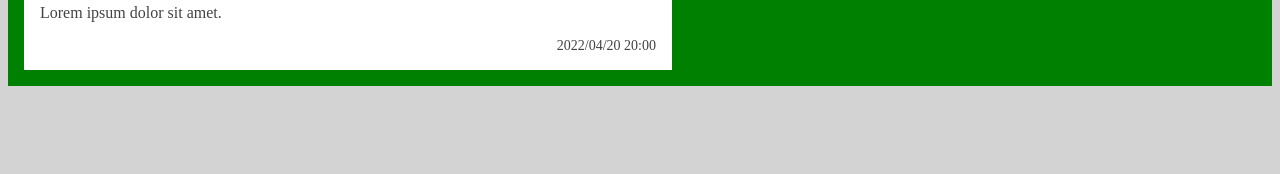
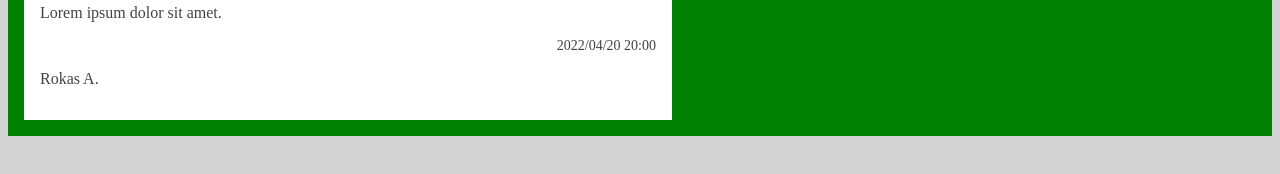
Before and after one commit to rokasandreikenas/SCSS-VIGI26, a plain HTML site: page index.html in a window 1280 px wide. Shown: the part 538-712 px from the top of the page. Drawn offline with Linux system fonts and the light colour scheme.

Commit message:
Add extra p tag

```diff
--- a/index.html
+++ b/index.html
@@ -17,6 +17,7 @@
         />
         <p>Lorem ipsum dolor sit amet.</p>
         <p class="time">2022/04/20 20:00</p>
+        <p>Rokas A.</p>
       </div>
     </div>
   </body>
```
